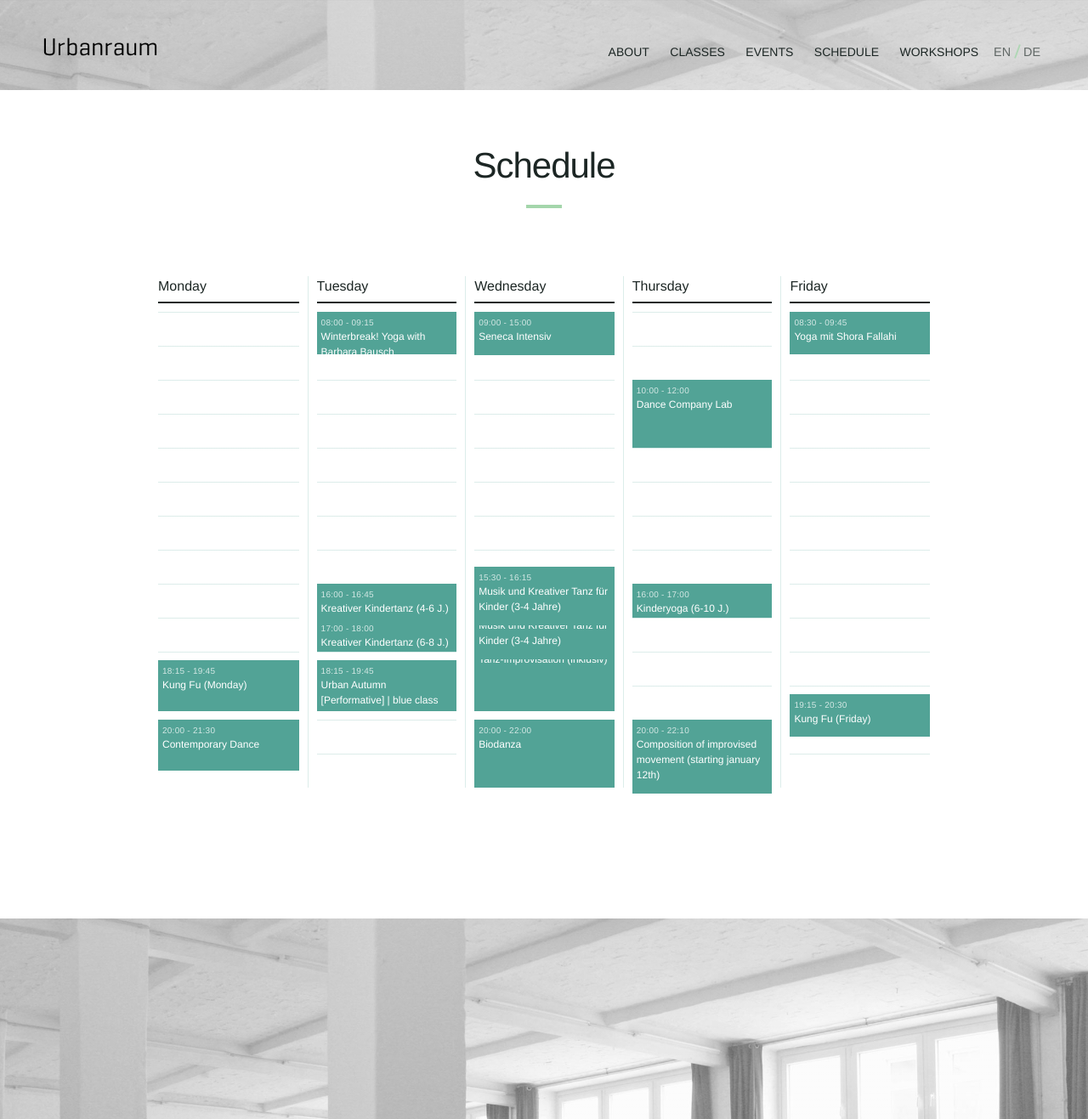
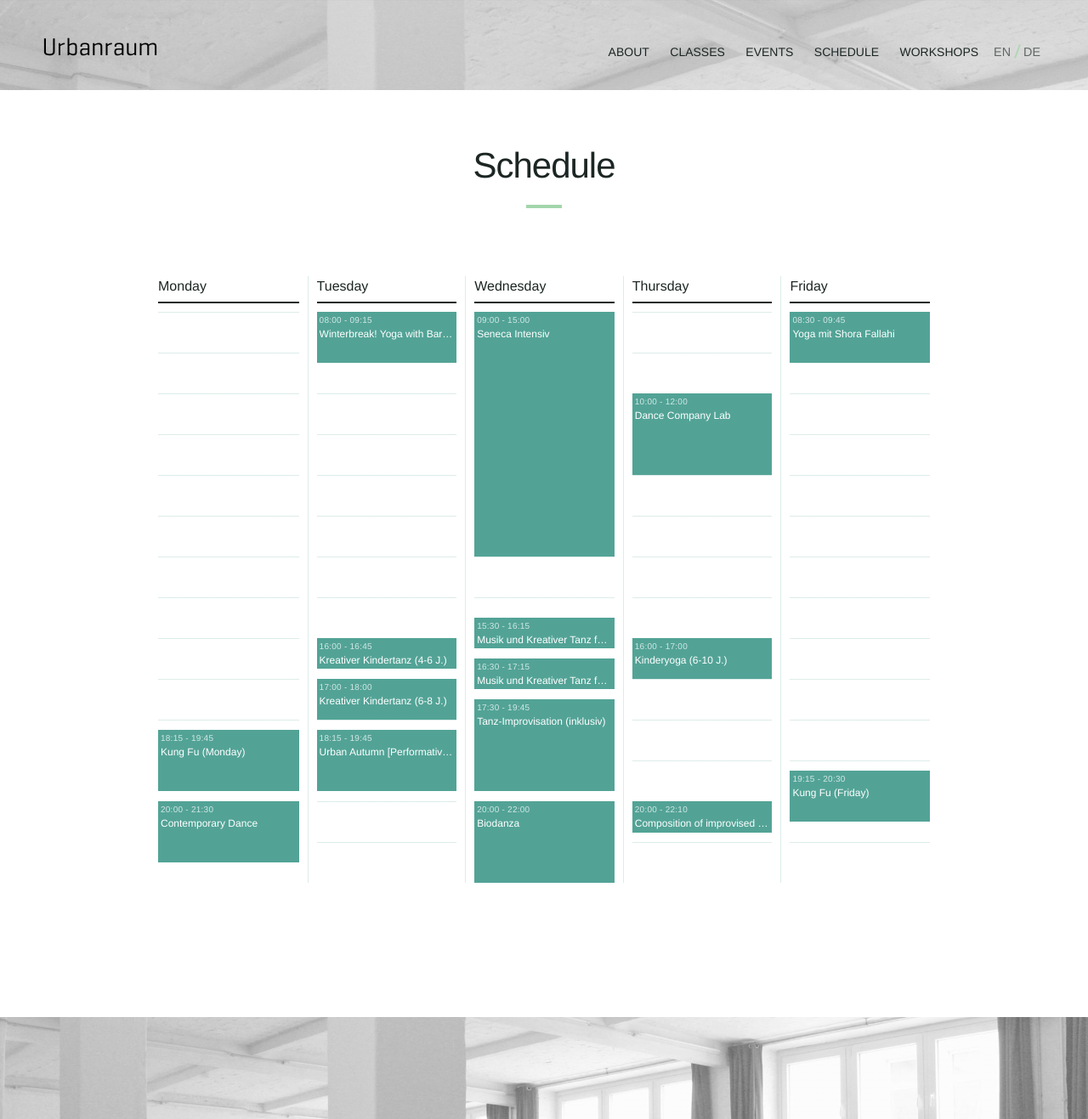
Before and after one commit to Kriesse/urbanraum, a Jekyll site: the page built from schedule.html, in a window 1280 px wide. Shown: the whole page at 85% size. Built offline with Jekyll 4.4.1, drawn with Linux system fonts in a browser that asks for light colours; nearby versions of some CDN libraries.

Commit message:
improve schedule scss logic

```diff
--- a/_sass/_schedule.scss
+++ b/_sass/_schedule.scss
@@ -1,10 +1,11 @@
-$height-quarter-hour: 10px;
+$height-quarter-hour: 12px;
 
 $schedule-start-hour: 800;
 $schedule-end-hour: 2200;
 $day__header-height: 32px;
 
 $h: $schedule-start-hour;
+
 @while $h < 2300 {
   $m: 0;
   @while $m < 60 {
@@ -59,12 +60,12 @@ $h: $schedule-start-hour;
   display: block;
   position: absolute;
   width: 100%;
-  padding: 2px;
+  padding: 1px 2px;
   background-color: $color-mint;
   color: $color-white;
   font-size: 11px;
   overflow: hidden;
-  transition-property: background-color, transform, color;
+  transition-property: background-color, transform, color, height;
   transition-duration: $transition-duration;
   transition-timing-function: ease-in;
   &:hover, &:focus {
@@ -73,14 +74,29 @@ $h: $schedule-start-hour;
     color: $color-white;
     transform: scale(1.2);
     z-index: 10;
+    min-height: 6 * $height-quarter-hour;
+    .event__title {
+      overflow: visible;;
+      white-space: normal;
+      text-overflow: ellipsis;
+      margin-bottom: 0;
+    }
+
   }
   @include media-query-min($on-tablet) {
-    padding: 5px;
+    padding: 2px 3px;
     font-size: 12px;
   }
   .event__time {
     font-size: 10px;
   }
+}
+
+.event__title {
+  overflow: hidden;
+  white-space: nowrap;
+  text-overflow: ellipsis;
+  margin-bottom: 0;
 }
 
 .event__time {
@@ -92,6 +108,16 @@ $h: $schedule-start-hour;
 }
 
 
+.duration--15 {
+  height: $height-quarter-hour;
+}
+.duration--30 {
+  height: 2 * $height-quarter-hour;
+}
+.duration--45,
+.duration--85 {
+  height: 3 * $height-quarter-hour;
+}
 .duration--100 {
   height: 4 * $height-quarter-hour;
 }
@@ -113,3 +139,45 @@ $h: $schedule-start-hour;
 .duration--230 {
   height: 10 * $height-quarter-hour;
 }
+.duration--245 {
+  height: 11 * $height-quarter-hour;
+}
+.duration--300 {
+  height: 12 * $height-quarter-hour;
+}
+.duration--315 {
+  height: 13 * $height-quarter-hour;
+}
+.duration--330 {
+  height: 14 * $height-quarter-hour;
+}
+.duration--345 {
+  height: 15 * $height-quarter-hour;
+}
+.duration--400 {
+  height: 16 * $height-quarter-hour;
+}
+.duration--415 {
+  height: 17 * $height-quarter-hour;
+}
+.duration--430 {
+  height: 18 * $height-quarter-hour;
+}
+.duration--445 {
+  height: 19 * $height-quarter-hour;
+}
+.duration--500 {
+  height: 20 * $height-quarter-hour;
+}
+.duration--515 {
+  height: 21 * $height-quarter-hour;
+}
+.duration--530 {
+  height: 22 * $height-quarter-hour;
+}
+.duration--545 {
+  height: 23 * $height-quarter-hour;
+}
+.duration--600 {
+  height: 24 * $height-quarter-hour;
+}
```
